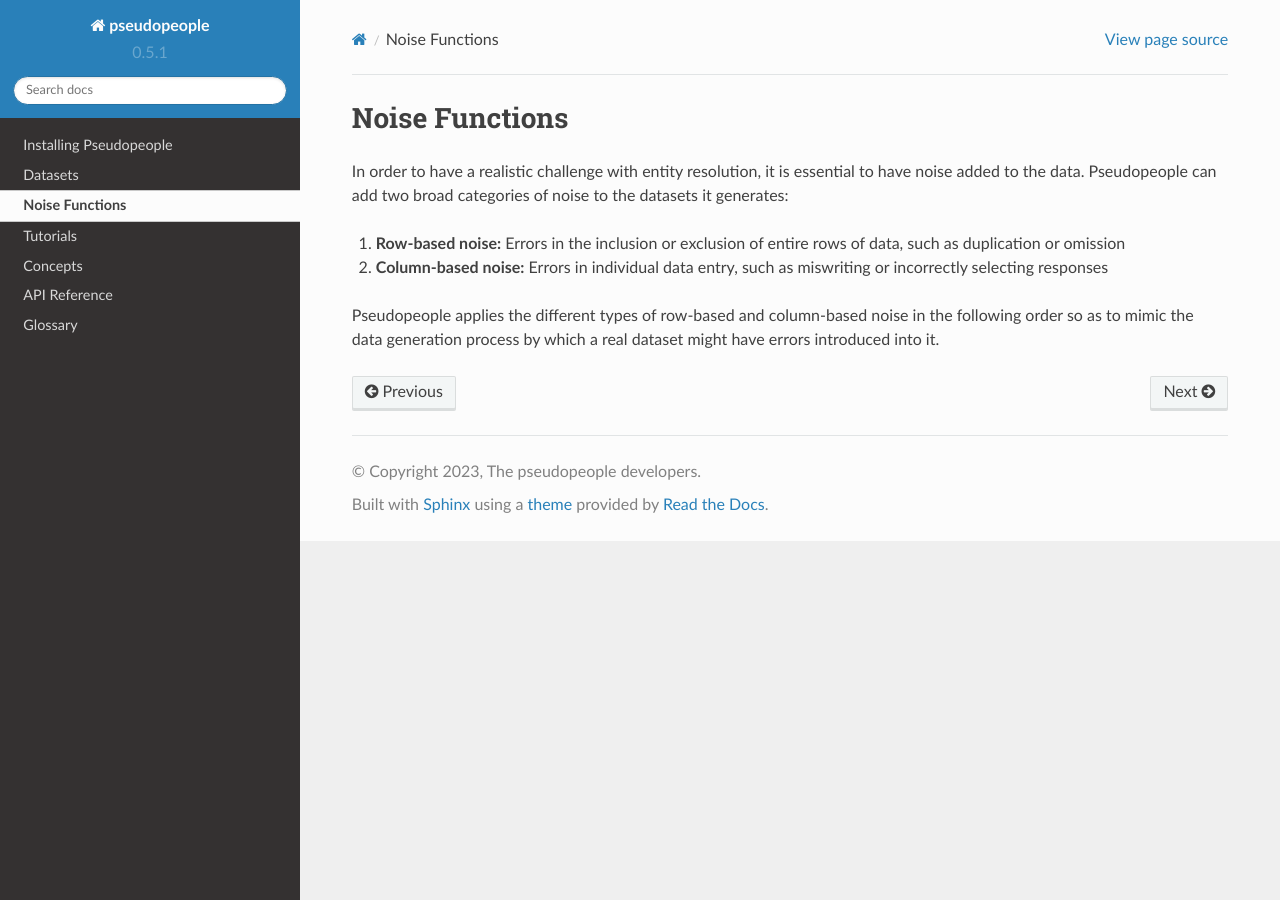
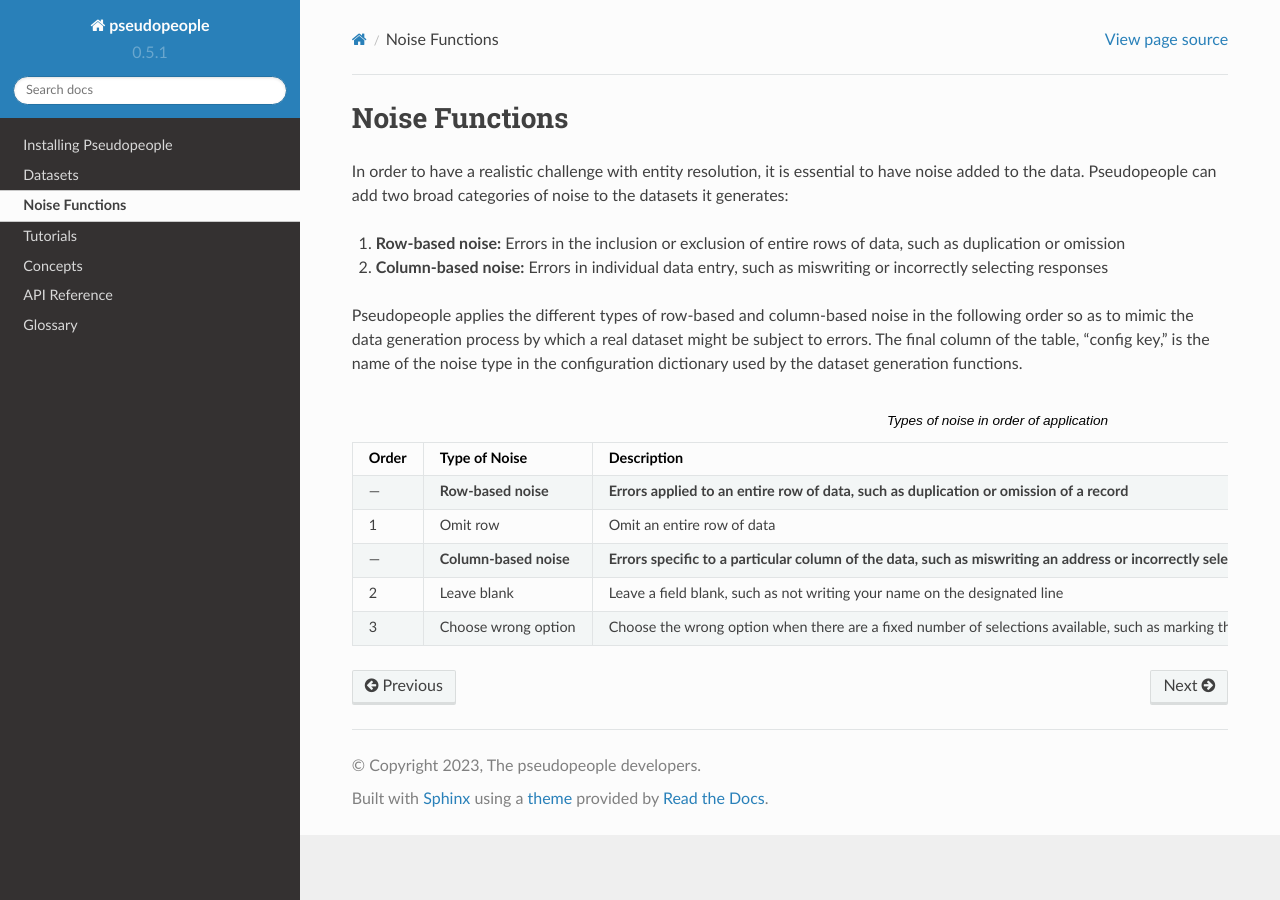
Before and after one commit to ihmeuw/pseudopeople, a Sphinx documentation site: the page built from docs/source/noise_functions/index.rst, in a window 1280 px wide. Built offline with Sphinx 7.4.7 and the Read the Docs theme 2.0.0, drawn with Linux system fonts in a browser that asks for light colours.

Commit message:
start table of noise types

```diff
--- a/docs/source/noise_functions/index.rst
+++ b/docs/source/noise_functions/index.rst
@@ -18,6 +18,37 @@ noise to the datasets it generates:
 #. **Column-based noise:** Errors in individual data entry, such as miswriting
    or incorrectly selecting responses
 
-Pseudopeople applies the different types of row-based and column-based noise
-in the following order so as to mimic the data generation process by which a
-real dataset might have errors introduced into it.
+Pseudopeople applies the different types of row-based and column-based noise in
+the following order so as to mimic the data generation process by which a real
+dataset might be subject to errors. The final column of the table, "config key,"
+is the name of the noise type in the configuration dictionary used by the
+dataset generation functions.
+
+.. list-table:: Types of noise in order of application
+  :widths: 1 2 5 1
+  :header-rows: 1
+
+  * - Order
+    - Type of Noise
+    - Description
+    - Config key
+  * - ---
+    - **Row-based noise**
+    - **Errors applied to an entire row of data, such as duplication or omission of a record**
+    - ``row_noise``
+  * - 1
+    - Omit row
+    - Omit an entire row of data
+    - ``omit_row``
+  * - ---
+    - **Column-based noise**
+    - **Errors specific to a particular column of the data, such as miswriting an address or incorrectly selecting from a list of choices**
+    - ``column_noise``
+  * - 2
+    - Leave blank
+    - Leave a field blank, such as not writing your name on the designated line
+    - ``leave_blank``
+  * - 3
+    - Choose wrong option
+    - Choose the wrong option when there are a fixed number of selections available, such as marking the "Male" box when you meant "Female"
+    - ``choose_wrong_option``
```
